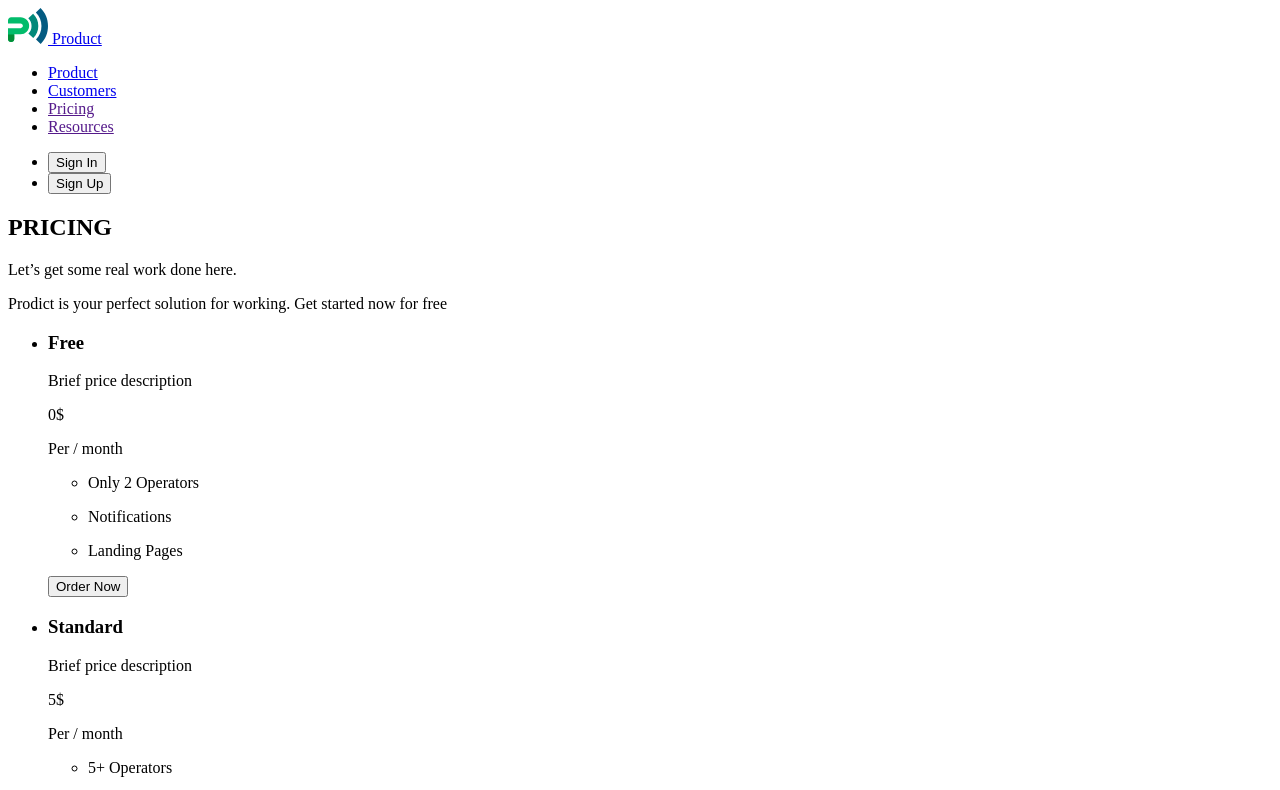
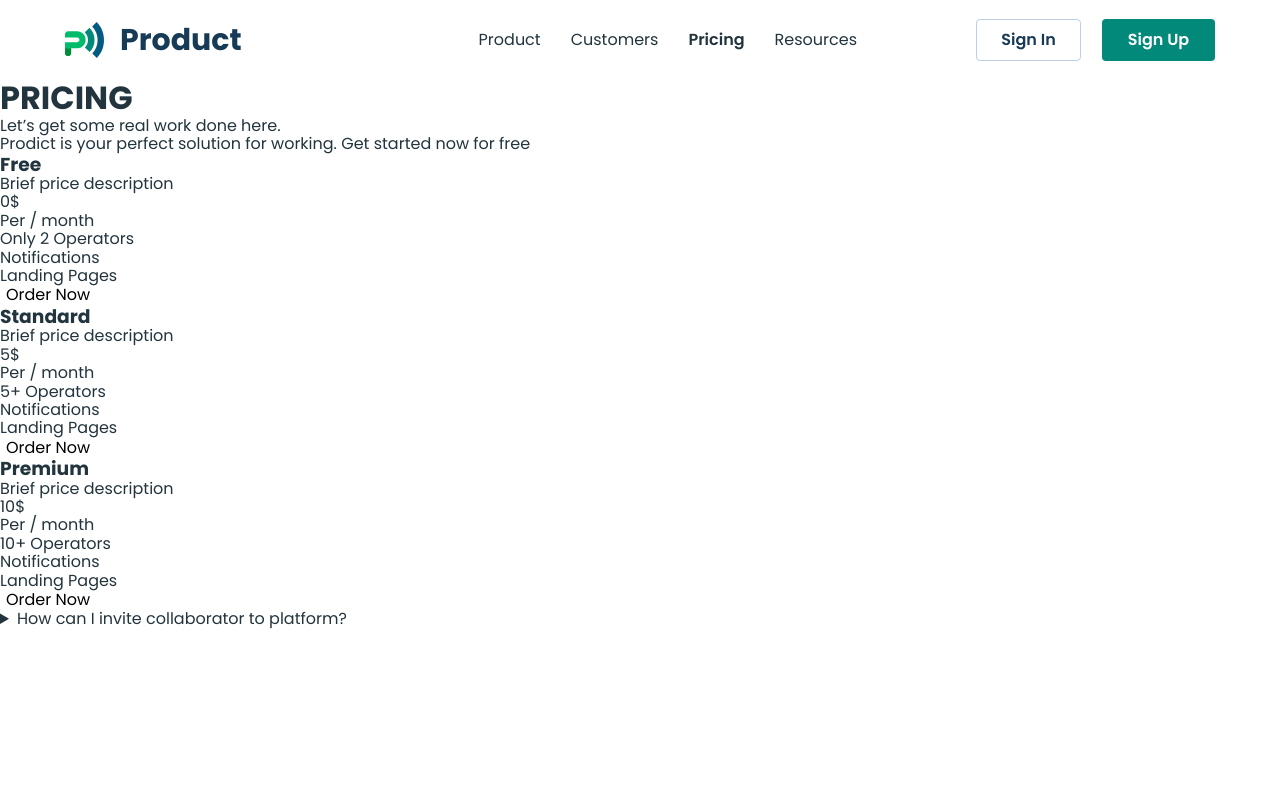
Before and after one commit to Sivonenko/Business-promotion15-16, a plain HTML site: page pricing.html in a window 1280 px wide. Shown: the top 790 px of the page. Drawn offline with nearby package versions, Linux system fonts and the light colour scheme.

Commit message:
add styles

```diff
--- /dev/null
+++ b/css/styles.css
@@ -0,0 +1,107 @@
+body {
+    font-family: "Poppins", sans-serif;
+    color: #22343d;
+}
+
+h1,
+h2,
+h3,
+h4,
+p {
+    margin: 0;
+}
+
+ul,
+ol {
+    margin: 0;
+    padding-left: 0;
+    list-style: none;
+}
+
+a {
+    text-decoration: none;
+    color: inherit;
+}
+
+img {
+    display: block;
+    max-width: 100%;
+    height: auto;
+}
+
+button {
+    cursor: pointer;
+    background-color: transparent;
+    border: none;
+}
+
+.container {
+    width: 1150px;
+    padding: 0 20px;
+    margin: 0 auto;
+}
+
+/* header */
+.header {}
+
+.header .container {
+    display: flex;
+    align-items: center;
+}
+/* .header-container{
+    display: flex;
+} */
+.nav {
+    display: flex;
+}
+
+.logo {
+    font-weight: 700;
+    font-size: 30px;
+    line-height: 0.93333;
+    color: #173a56;
+    display: flex;
+    align-items: center;
+    margin-right: 237px;
+    gap: 16px;
+}
+
+.nav-list {
+    display: flex;
+    gap: 30px;
+}
+
+.nav-link {
+    line-height: 1.75;
+    padding: 26px 0;
+    display: block;
+}
+.current{
+    font-weight: 600;
+}
+.header-list-btn {
+    display: flex;
+     margin-left: auto;
+     gap: 21px;
+}
+
+.header-btn {
+    font-weight: 600;
+        font-size: 16px;
+        border-radius: 4px;
+
+}
+
+.header-btn-in {
+    border: 1px solid #bcd0e5;
+    min-width: 105px;
+    height: 42px;
+    color: #173a56;
+}
+
+.header-btn-up {
+    min-width: 113px;
+    height: 42px;
+    background-color: #02897a;
+    color: #fff;
+}
--- a/pricing.html
+++ b/pricing.html
@@ -5,26 +5,58 @@
     <meta name="viewport" content="width=device-width, initial-scale=1.0" />
     <title>Business promotion</title>
     <!-- fonts -->
+    <link rel="preconnect" href="https://fonts.googleapis.com" />
+    <link rel="preconnect" href="https://fonts.gstatic.com" crossorigin />
+    <link
+      href="https://fonts.googleapis.com/css2?family=Inter:opsz,wght@14..32,100..900&family=Montserrat:wght@100..900&family=Poppins:wght@400;500;600;700&display=swap"
+      rel="stylesheet"
+    />
+    <!-- normalize -->
+    <link
+      rel="stylesheet"
+      href="https://cdnjs.cloudflare.com/ajax/libs/normalize/8.0.1/normalize.min.css"
+      integrity="sha512-NhSC1YmyruXifcj/KFRWoC561YpHpc5Jtzgvbuzx5VozKpWvQ+4nXhPdFgmx8xqexRcpAglTj9sIBWINXa8x5w=="
+      crossorigin="anonymous"
+      referrerpolicy="no-referrer"
+    />
+    <!-- local styles -->
+    <link rel="stylesheet" href="./css/styles.css" />
+    <!-- fonts -->
     <!-- normalize -->
     <!-- local styles -->
   </head>
   <body>
-    <header>
-      <nav>
-        <a href="./index.html"
-          ><img src="./images/logo.svg" alt="logo" /> Product</a
-        >
-        <ul>
-          <li><a href="./index.html">Product</a></li>
-          <li><a href="./customers.html">Customers</a></li>
-          <li><a href="">Pricing</a></li>
-          <li><a href="">Resources</a></li>
+    <header class="header">
+      <div class="container header-container">
+        <nav class="nav">
+          <a class="logo" href="./index.html"
+            ><img src="./images/logo.svg" width="39" height="36" alt="logo" />
+            Product</a
+          >
+          <ul class="nav-list">
+            <li><a class="nav-link" href="./index.html">Product</a></li>
+            <li>
+              <a class="nav-link" href="./customers.html">Customers</a>
+            </li>
+            <li>
+              <a class="nav-link current" href="./pricing.html">Pricing</a>
+            </li>
+            <li><a class="nav-link" href="">Resources</a></li>
+          </ul>
+        </nav>
+        <ul class="header-list-btn">
+          <li>
+            <button class="header-btn header-btn-in" type="button">
+              Sign In
+            </button>
+          </li>
+          <li>
+            <button class="header-btn header-btn-up" type="button">
+              Sign Up
+            </button>
+          </li>
         </ul>
-      </nav>
-      <ul>
-        <li><button type="button">Sign In</button></li>
-        <li><button type="button">Sign Up</button></li>
-      </ul>
+      </div>
     </header>
     <main>
       <section>
```
Also changed, not shown: customers.html (+45 -15 lines), index.html (+44 -16 lines).
